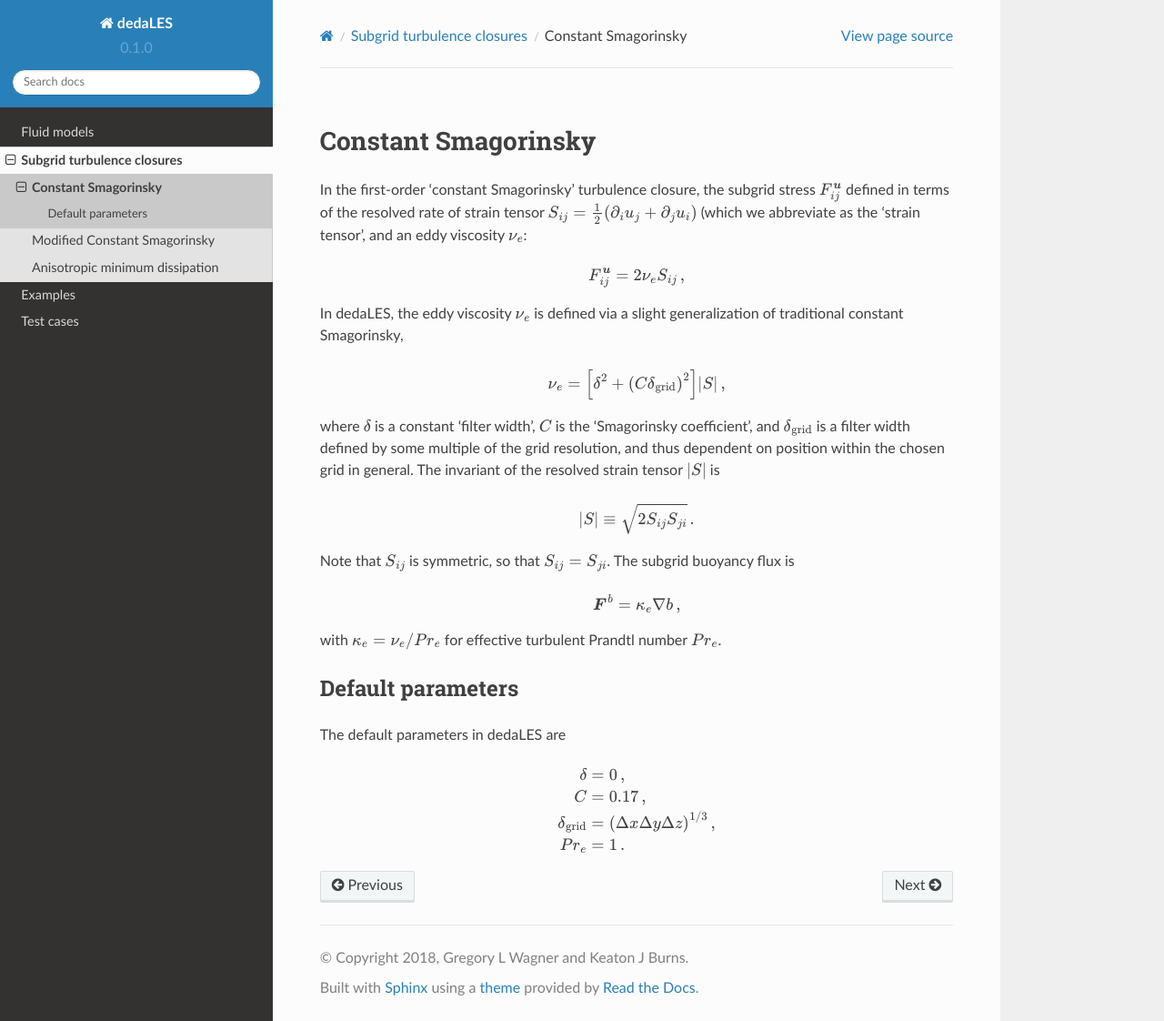
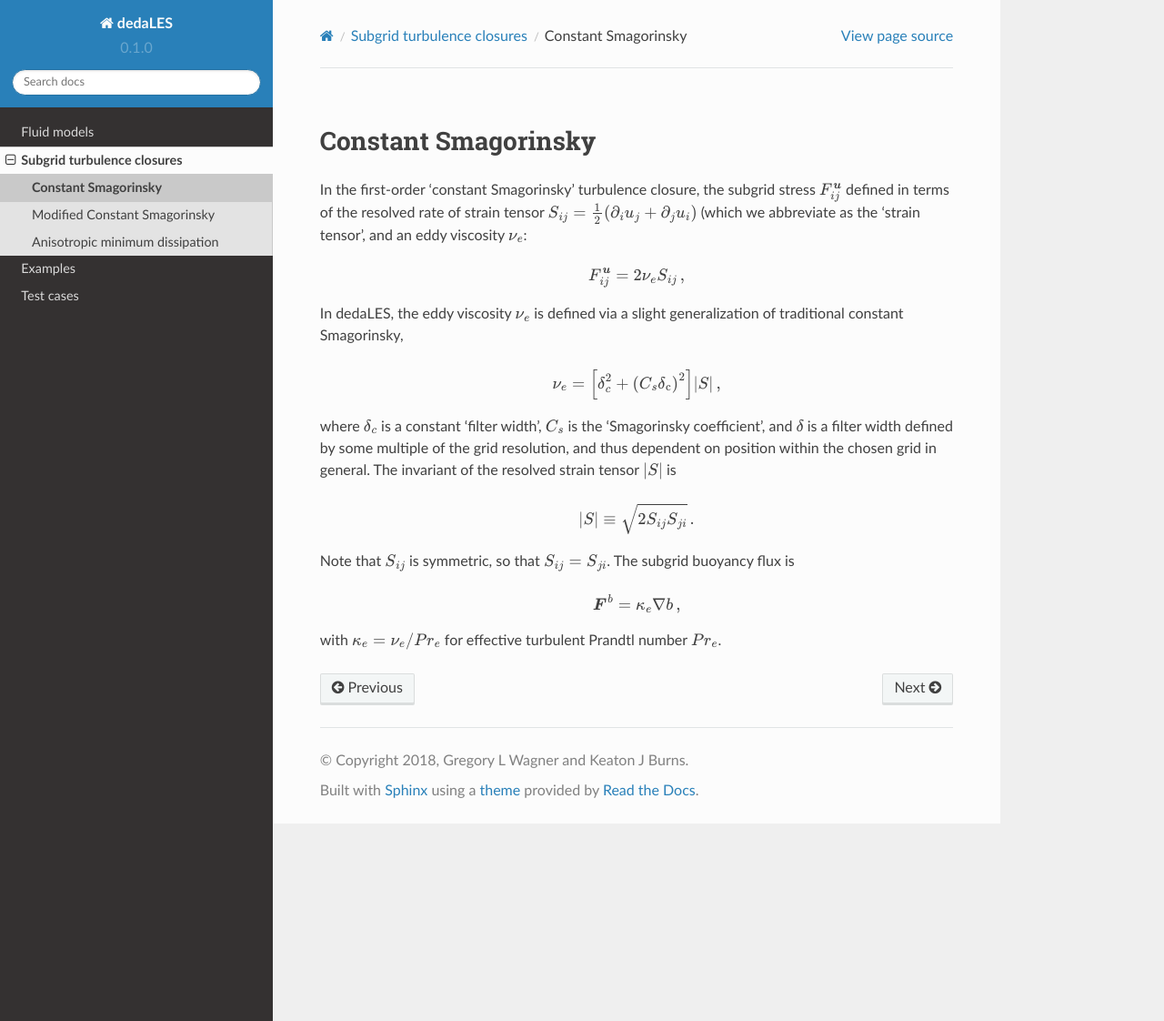
Before and after one commit to glwagner/dedaLES, a Sphinx documentation site: the page built from docs/source/closures/constantsmagorinsky.rst, in a window 1280 px wide and 1122 px high. Shown: the whole window at 91% size. Built offline with Sphinx 7.4.7 and the Read the Docs theme 2.0.0, drawn with Linux system fonts in a browser that asks for light colours.

Commit message:
Updates docs, removes default params from const smag

```diff
--- a/docs/source/closures/constantsmagorinsky.rst
+++ b/docs/source/closures/constantsmagorinsky.rst
@@ -28,11 +28,11 @@ generalization of traditional constant Smagorinsky,
 
 .. math::
 
-    \nu_e = \left [ \delta^2 + \left ( C \delta_{\r{grid}} \right )^2 \right ] | S | \, ,
+    \nu_e = \left [ \delta_c^2 + \left ( C_s \delta_{\r{c}} \right )^2 \right ] | S | \, ,
 
-where :math:`\delta` is a constant 'filter width',
-:math:`C` is the 'Smagorinsky coefficient',
-and :math:`\delta_{\r{grid}}` is a filter width defined by
+where :math:`\delta_c` is a constant 'filter width',
+:math:`C_s` is the 'Smagorinsky coefficient',
+and :math:`\delta` is a filter width defined by
 some multiple of the grid resolution, and thus dependent on position
 within the chosen grid in general.
 The invariant of the resolved strain tensor :math:`|S|` is
@@ -50,16 +50,3 @@ The subgrid buoyancy flux is
 
 with :math:`\kappa_e = \nu_e / Pr_e` for effective turbulent Prandtl number
 :math:`Pr_e`.
-
-
-Default parameters
-------------------
-
-The default parameters in dedaLES are
-
-.. math::
-
-    \delta &= 0 \c \\
-    C &= 0.17 \c \\
-    \delta_{\r{grid}} &= \left ( \Delta x \Delta y \Delta z \right )^{1/3} \c \\
-    Pr_e &= 1 \p
```
